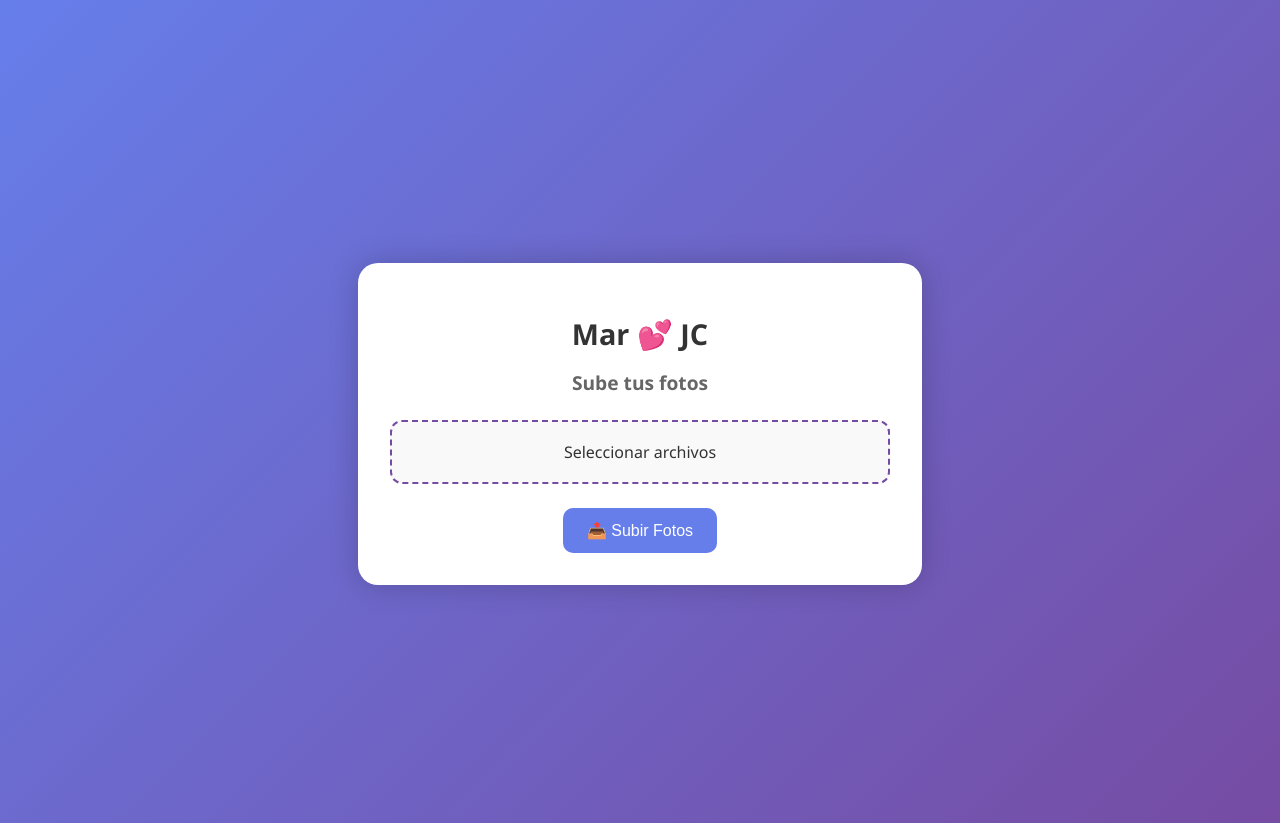
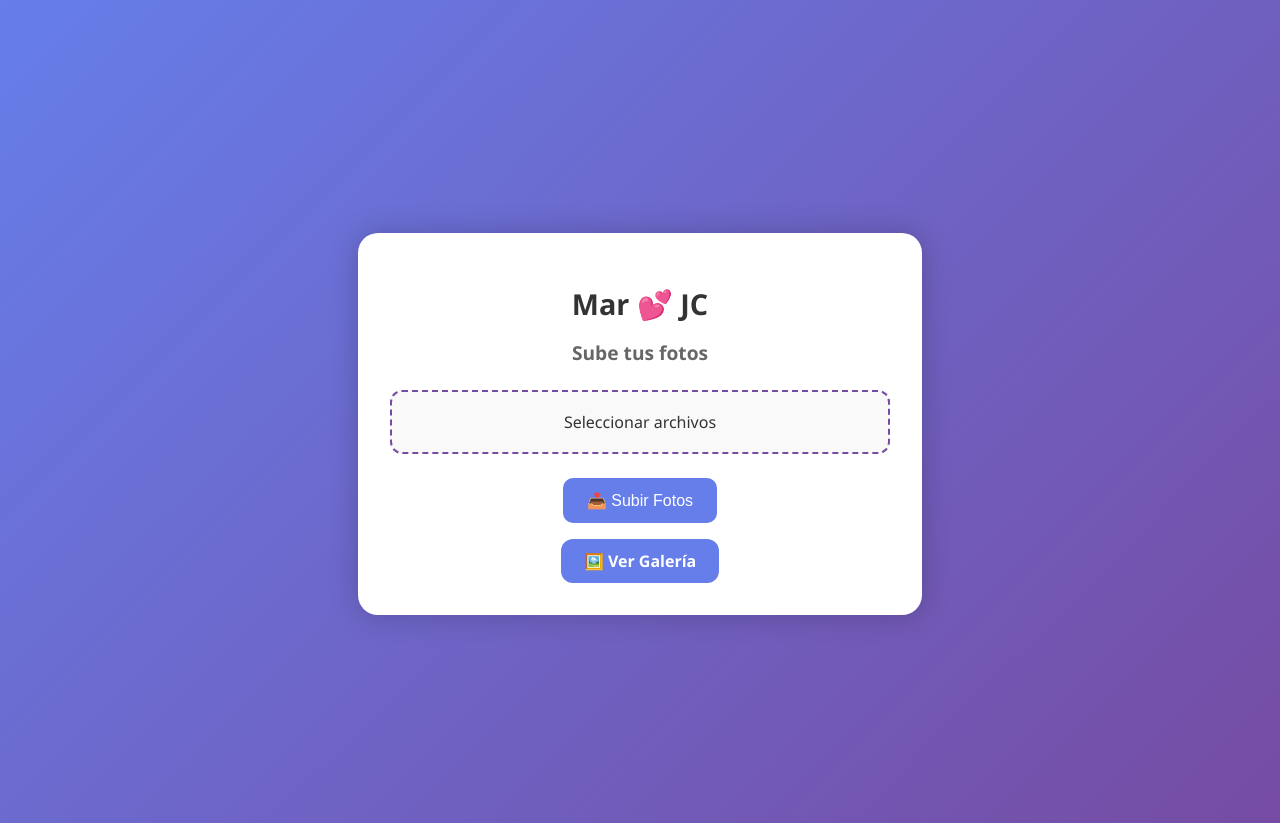
Before and after one commit to Nanrehr/fotos-boda, a Flask app: page / in a window 1280 px wide. Shown: the top 823 px of the page. Run offline with Flask 3, Linux system fonts and the light colour scheme.

Commit message:
Actualizar upload.html

```diff
--- a/templates/upload.html
+++ b/templates/upload.html
@@ -95,6 +95,22 @@
       font-weight: bold;
     }
 
+  .btn {
+    padding: .7rem 1.4rem;
+    border: none;
+    border-radius: 12px;
+    font-weight: 600;
+    display: inline-flex;
+    align-items: center;
+    gap: .4rem;
+    cursor: pointer;
+    font-size: 1rem;
+    background: #667eea;
+    color: #fff;
+    margin-top: 1rem;
+    text-decoration: none;
+  }
+
     .flash-info {
       margin-top: 1rem;
       color: #007bff;
@@ -116,6 +132,8 @@
       <div id="preview" class="preview"></div>
 
       <button type="submit" class="boton">📤 Subir Fotos</button>
+      <div> </div>
+      <a href="/gallery" class="btn">🖼️ Ver Galería</a>
     </form>
 
     {% with messages = get_flashed_messages(with_categories=true) %}
```
